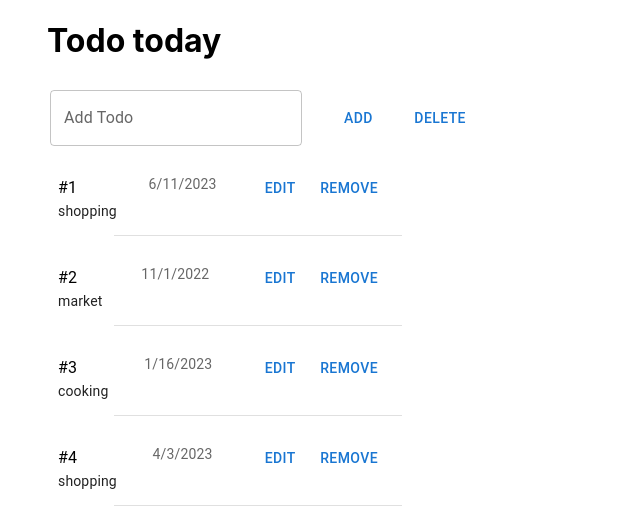
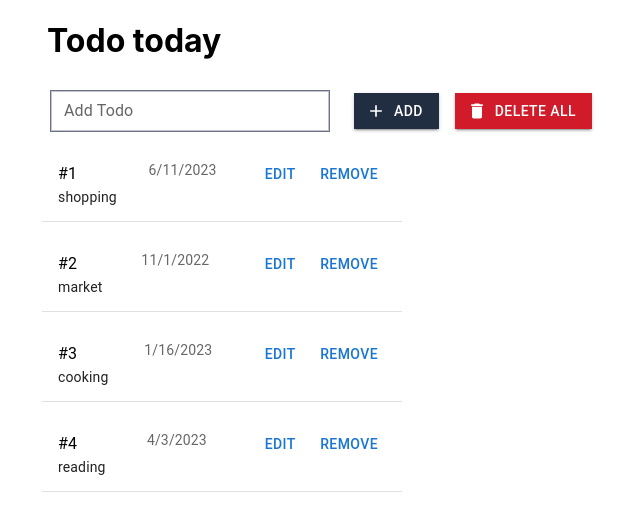
Before and after one commit to andregeorgi/todo, a React (Create React App) app: page / in a window 1280 px wide. Shown: the top 528 px of the page, without its empty margins (33-673 px from the left). Built offline with nearby package versions, Linux system fonts and the light colour scheme.

Commit message:
implement logic to delete and edit item

```diff
--- a/src/components/ListComponent/ListComponent.jsx
+++ b/src/components/ListComponent/ListComponent.jsx
@@ -4,45 +4,170 @@ import TextInput from "../TextInput";
 import Todo from "../Todo/Todo";
 import Stack from "@mui/material/Stack";
 
+import Box from "@mui/material/Box";
+import DialogActions from "@mui/material/DialogActions";
+import Button from "@mui/material/Button";
+import Modal from "@mui/material/Modal";
+import Typography from "@mui/material/Typography";
+import DialogTitle from "@mui/material/DialogTitle";
+import IconButton from "@mui/material/IconButton";
+import CloseIcon from "@mui/icons-material/Close";
+import ClearIcon from "@mui/icons-material/Clear";
+import AddIcon from "@mui/icons-material/Add";
+import DeleteIcon from "@mui/icons-material/Delete";
+
 function ListComponent() {
-  const [toDo, setTodo] = useState([
+  const toDo = [
     { numberTodo: 1, content: "shopping", date: "6/11/2023" },
     { numberTodo: 2, content: "market", date: "11/1/2022" },
     { numberTodo: 3, content: "cooking", date: "1/16/2023" },
-    { numberTodo: 4, content: "shopping", date: "4/3/2023" },
-  ]);
+    { numberTodo: 4, content: "reading", date: "4/3/2023" },
+  ];
   const [currentText, setCurrentText] = useState("");
+  const [list, setList] = React.useState(toDo);
+  const [currentTodo, setCurrentTodo] = useState(null);
+
+  const [open, setOpen] = useState(false);
+  const handleOpen = (todoNumber) => {
+    setOpen(true);
+    setCurrentTodo(todoNumber);
+  };
+  const handleClose = () => setOpen(false);
+
+  const style = {
+    position: "absolute",
+    top: "50%",
+    left: "50%",
+    transform: "translate(-50%, -50%)",
+    width: 600,
+    height: 430,
+    bgcolor: "background.paper",
+    border: "2px solid #fff",
+    boxShadow: 24,
+    p: 4,
+  };
 
   function handleTextInput(newText) {
     setCurrentText(newText);
+  }
+
+  function handleTextInputEdit() {
+    const newList = list.map((item) => {
+      if (item.numberTodo === currentTodo) {
+        const updatedItem = {
+          ...item,
+          content: currentText,
+        };
+
+        return updatedItem;
+      }
+      return item;
+    });
+    setList(newList);
+    setOpen(false);
+  }
+
+  function handleRemove(numberTodo) {
+    setList((oldValues) =>
+      oldValues.filter((oldValue) => oldValue.numberTodo !== numberTodo)
+    );
   }
 
   return (
     <>
       <div>
         <Stack spacing={2} direction="row" className="align-items">
-          <TextInput addTodo={(e) => handleTextInput(e.target.value)} />
+          <TextInput
+            label="Add Todo"
+            setTodo={(e) => handleTextInput(e.target.value)}
+          />
           <AddButton
             label="Add"
+            variant="contained"
+            color="#212d40"
+            icon={<AddIcon />}
             onClick={() => {
               const newItem = {
-                numberTodo: toDo.length + 1,
+                numberTodo: list.length + 1,
                 content: currentText,
                 date: new Date().toLocaleDateString(),
               };
-              setTodo([...toDo, newItem]);
+              setList([...list, newItem]);
             }}
           />
-          <AddButton label="Delete" onClick={() => setTodo([])} />
+          <AddButton
+            label="Delete All"
+            variant="contained"
+            color="#d11a2a"
+            icon={<DeleteIcon />}
+            onClick={() => setList([])}
+          />
+
+          <Modal
+            open={open}
+            onClose={handleClose}
+            aria-labelledby="modal-modal-title"
+            aria-describedby="modal-modal-description"
+          >
+            <Box sx={style}>
+              <Typography
+                id="modal-modal-title"
+                variant="h5"
+                component="h2"
+                style={{ height: 150, textAlign: "center", fontWeight: "bold" }}
+              >
+                Fill in the input field
+              </Typography>
+
+              <TextInput
+                label="Edit Todo"
+                style={{ textAlign: "center", fontWeight: "bold" }}
+                setTodo={(e) => setCurrentText(e.target.value)}
+              ></TextInput>
+
+              <DialogTitle sx={{ m: 0, p: 2 }}>
+                <IconButton
+                  aria-label="close"
+                  onClick={handleClose}
+                  sx={{
+                    position: "absolute",
+                    right: 8,
+                    top: 8,
+                    color: (theme) => theme.palette.grey[500],
+                  }}
+                >
+                  <CloseIcon />
+                </IconButton>
+              </DialogTitle>
+              <DialogActions style={{ height: 355 }}>
+                <AddButton
+                  label="Cancel"
+                  variant="contained"
+                  icon={<ClearIcon />}
+                  onClick={handleClose}
+                />
+
+                <AddButton
+                  label="Add"
+                  variant="contained"
+                  color="#212d40"
+                  icon={<AddIcon />}
+                  onClick={handleTextInputEdit}
+                >
+                  Save
+                </AddButton>
+              </DialogActions>
+            </Box>
+          </Modal>
         </Stack>
       </div>
       <div>
-        {toDo.map((item) => (
+        {list.map((item, index) => (
           <Todo
-            key={item.numberTodo}
-            index={item.numberTodo}
-            contentTodo={item.content}
-            date={item.date}
+            key={index}
+            toDo={item}
+            onClickRemove={() => handleRemove(item.numberTodo)}
+            onClickEdit={() => handleOpen(item.numberTodo)}
           />
         ))}
       </div>
--- a/src/components/TextInput/TextInput.jsx
+++ b/src/components/TextInput/TextInput.jsx
@@ -6,7 +6,7 @@ function TextInput(props) {
   const [text, setText] = useState("");
 
   function handleText(event) {
-    props.addTodo(event);
+    props.setTodo(event);
     setText(event.target.value);
   }
 
@@ -21,7 +21,10 @@ function TextInput(props) {
     >
       <TextField
         id="outlined-basic"
-        label="Add Todo"
+        style={{ width: 280 }}
+        InputProps={{ sx: { borderRadius: 0, border: "solid 1px #6b718b" } }}
+        size="small"
+        label={props.label}
         variant="outlined"
         value={text}
         onChange={handleText}
--- a/src/components/Todo/Todo.jsx
+++ b/src/components/Todo/Todo.jsx
@@ -7,12 +7,13 @@ import Typography from "@mui/material/Typography";
 import AddButton from "../AddButton/AddButton";
 
 function Todo(props) {
+  const { toDo } = props;
   return (
     <div>
       <List sx={{ width: "100%", maxWidth: 360 }}>
         <ListItem alignItems="flex-start">
           <ListItemText
-            primary={<span>{"#" + props.index}</span>}
+            primary={<span>{"#" + toDo.numberTodo}</span>}
             secondary={
               <Typography
                 sx={{ display: "inline" }}
@@ -20,11 +21,11 @@ function Todo(props) {
                 variant="body2"
                 color="text.primary"
               >
-                {props.contentTodo}
+                {toDo.content}
               </Typography>
             }
           />
-          <ListItemText secondary={props.date}></ListItemText>
+          <ListItemText secondary={toDo.date}></ListItemText>
           <AddButton label="Edit" variant="text" onClick={props.onClickEdit} />
           <AddButton
             label="Remove"
@@ -33,7 +34,7 @@ function Todo(props) {
           ></AddButton>
         </ListItem>
 
-        <Divider variant="inset" component="li" />
+        <Divider variant="outlined" component="li" />
       </List>
     </div>
   );
```
